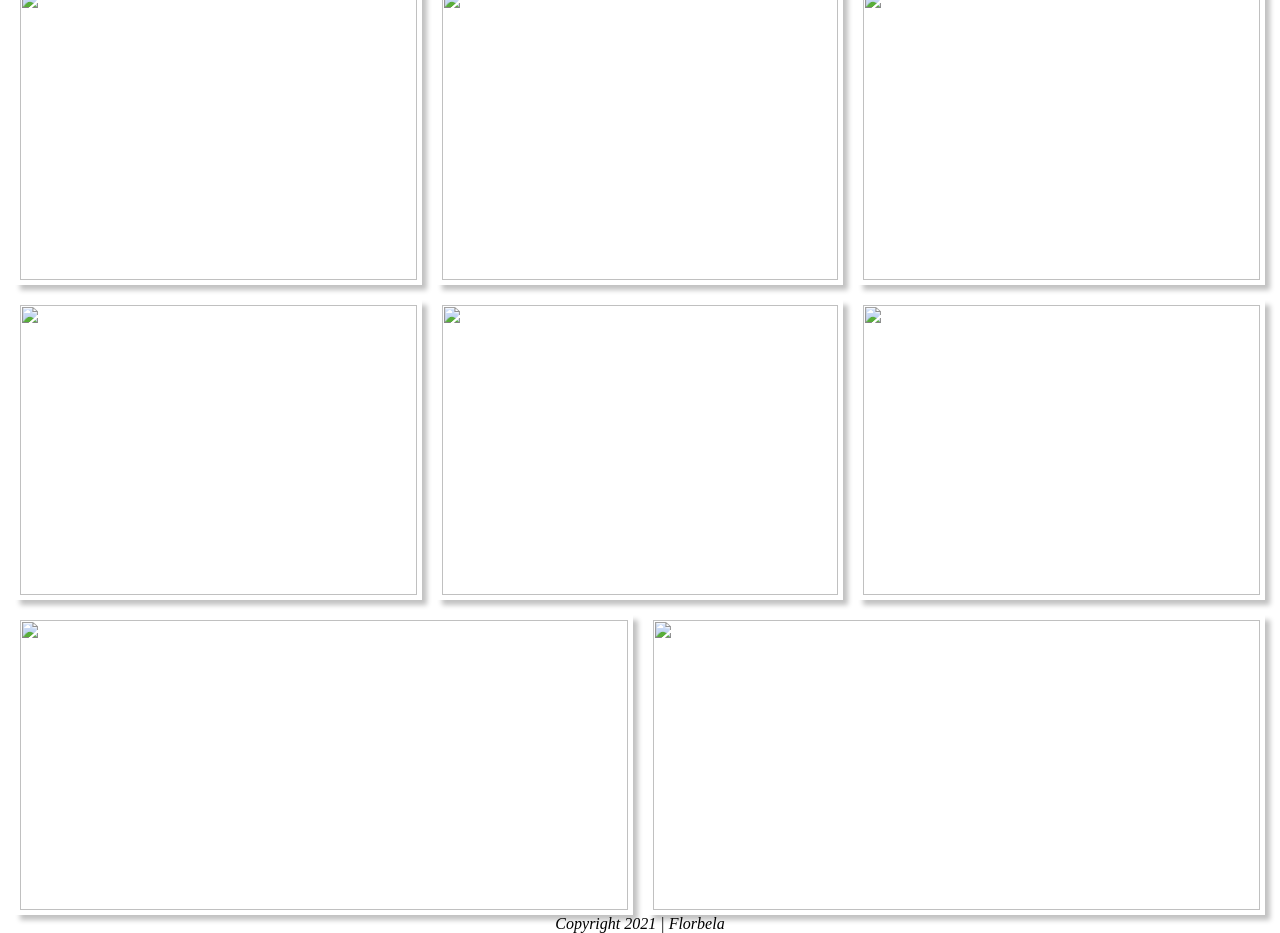
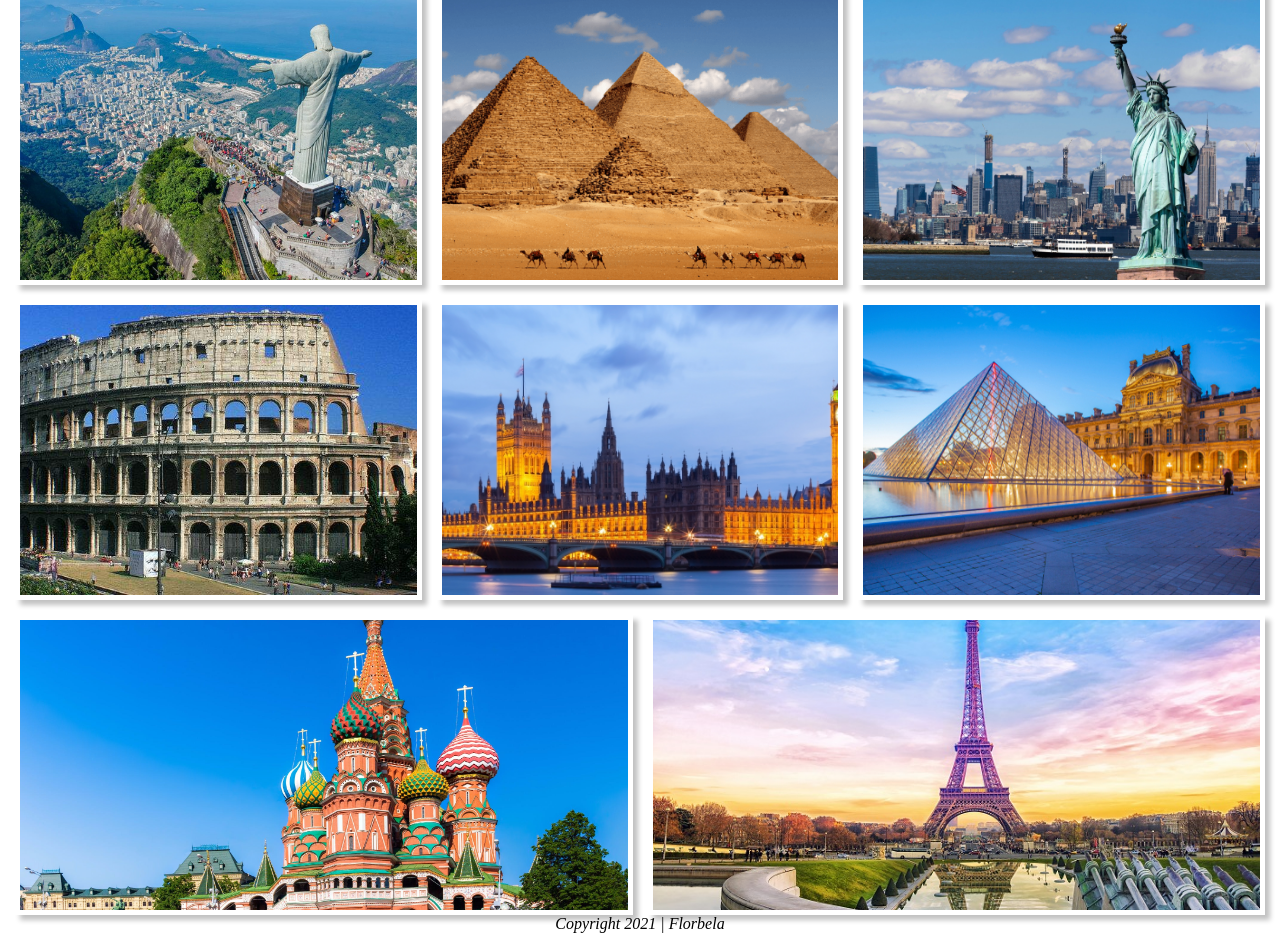
Before and after one commit to beautyfllor/Galeria-flex, a plain HTML site: page index.html in a window 1280 px wide. Shown: the part 52-985 px from the top of the page. Drawn offline with Linux system fonts and the light colour scheme.

Commit message:
corrigindo erros no código

```diff
--- a/index.html
+++ b/index.html
@@ -13,28 +13,28 @@
     <main>
         <div class="galeria-container">
             <a href="brasil.jpg" class="galeria-itens">
-                <img src="brasil.jpg" alt="">
+                <img src="img/brasil.jpg" alt="">
             </a>
             <a href="egito.png" class="galeria-itens">
-                <img src="egito.png" alt="">
+                <img src="img/egito.png" alt="">
             </a>
             <a href="eua.jpeg" class="galeria-itens">
-                <img src="eua.jpeg" alt="">
+                <img src="img/eua.jpeg" alt="">
             </a>
             <a href="italia.jpg" class="galeria-itens">
-                <img src="italia.jpg" alt="">
+                <img src="img/italia.jpg" alt="">
             </a>
             <a href="londres.jpg" class="galeria-itens">
-                <img src="londres.jpg" alt="">
+                <img src="img/londres.jpg" alt="">
             </a>
             <a href="louvre.jpg" class="galeria-itens">
-                <img src="louvre.jpg" alt="">
+                <img src="img/louvre.jpg" alt="">
             </a>
             <a href="moscou.jpg" class="galeria-itens">
-                <img src="moscou.jpg" alt="">
+                <img src="img/moscou.jpg" alt="">
             </a>
             <a href="paris.jpg" class="galeria-itens">
-                <img src="paris.jpg" alt="">
+                <img src="img/paris.jpg" alt="">
             </a>
         </div>
     </main>
```
